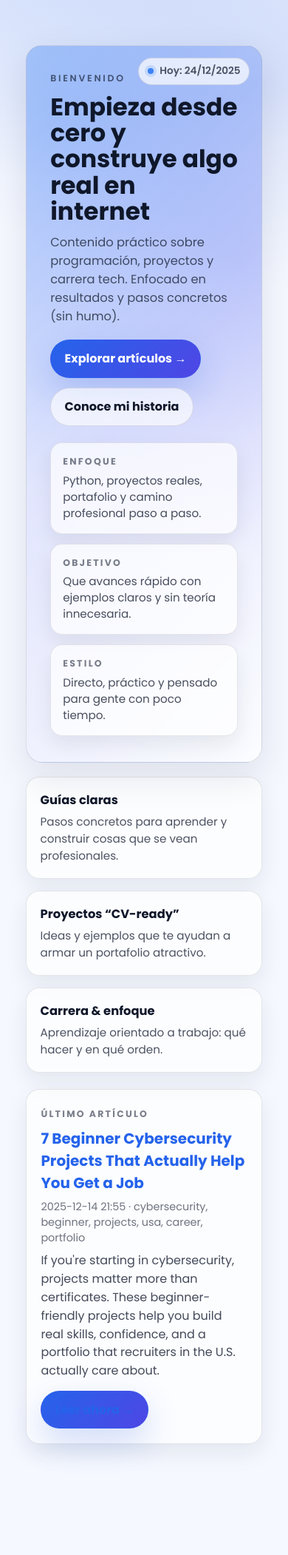
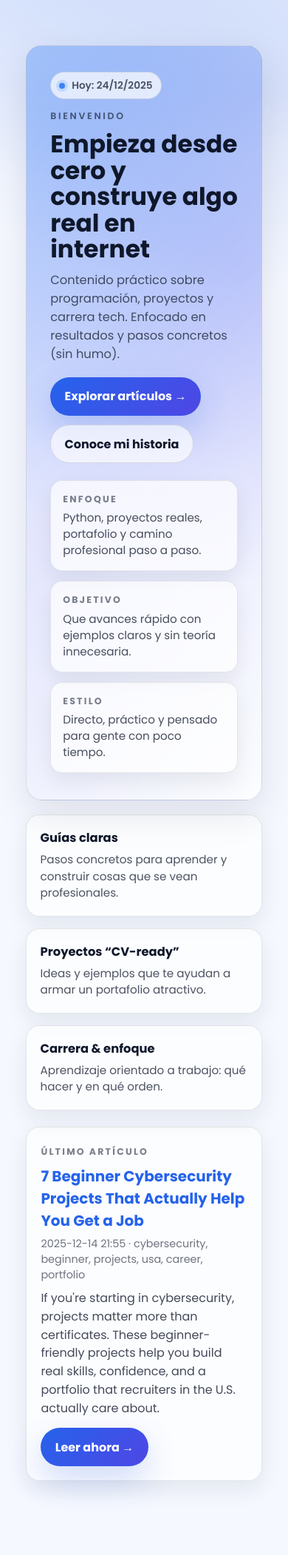
Before and after one commit to dsantanasec-eng/desde-cero-blog, a Flask app: page / in a window 390 px wide. Shown: the part 119-2221 px from the top of the page at 74% size. Run offline with Flask 3, Linux system fonts and the light colour scheme; data comes from the database, SQL or seed files in the repository.

Commit message:
Fix home hero date chip and latest button styles

```diff
--- a/templates/index.html
+++ b/templates/index.html
@@ -65,7 +65,7 @@
     font-size: 1.02rem;
   }
 
-  /* chip fecha arriba derecha */
+  /* chip fecha */
   .date-chip{
     position:absolute;
     top: 16px;
@@ -81,7 +81,18 @@
     font-size: .85rem;
     font-weight: 600;
     backdrop-filter: blur(10px);
+    z-index: 3;
   }
+
+  /* ✅ EN MÓVIL: que NO sea absoluta para que no se monte */
+  @media (max-width: 979px){
+    .date-chip{
+      position: static;
+      margin-bottom: .9rem;
+      width: fit-content;
+    }
+  }
+
   .dot{
     width: 8px;
     height: 8px;
@@ -190,17 +201,28 @@
     font-weight: 800;
     margin-bottom:.55rem;
   }
+
   .latest h2{
     margin: 0 0 .4rem;
     font-size: 1.25rem;
     color:#0f172a;
   }
-  .latest a{
+
+  /* ✅ IMPORTANTE: Solo el link del título, no “todos los <a>” */
+  .latest a.post-link{
     color: #2563eb;
     font-weight: 800;
     text-decoration: none;
   }
-  .latest a:hover{ text-decoration: underline; }
+  .latest a.post-link:hover{ text-decoration: underline; }
+
+  /* ✅ Asegurar que el botón dentro de .latest SIEMPRE se vea */
+  .latest a.btn,
+  .latest a.btn-primary{
+    color: white !important;
+    text-decoration: none !important;
+  }
+
   .meta{
     color: rgba(15,23,42,.60);
     font-size: .9rem;
@@ -215,6 +237,7 @@
 
 <div class="home-wrap">
   <section class="hero-card">
+
     <div class="date-chip">
       <span class="dot"></span>
       Hoy: {{ fecha }}
@@ -278,7 +301,7 @@
 
     {% if post %}
       <h2>
-        <a href="{{ url_for('post_detail', slug=post['slug']) }}">
+        <a class="post-link" href="{{ url_for('post_detail', slug=post['slug']) }}">
           {{ post['title'] }}
         </a>
       </h2>
```
